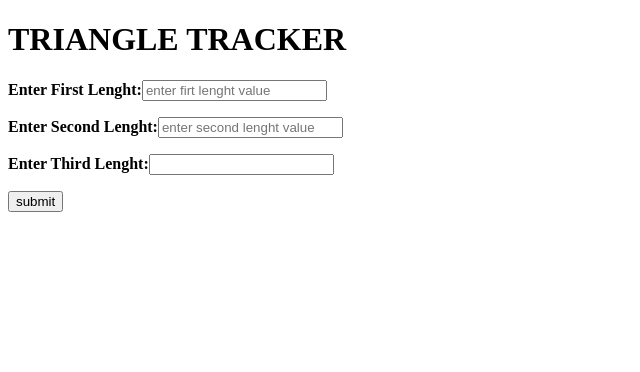
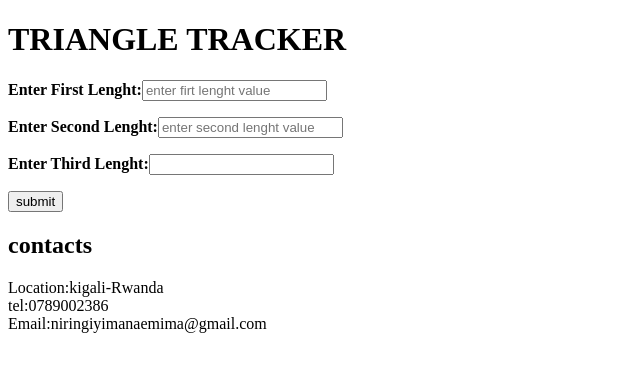
Before and after one commit to Emima77/essesment, a plain HTML site: page index.html in a window 1280 px wide. Shown: the whole page, without its empty margins (0-640 px from the left). Drawn offline with Linux system fonts and the light colour scheme.

Commit message:
readme.md

```diff
--- a/index.html
+++ b/index.html
@@ -18,6 +18,13 @@
         </div>
         <!--paragraph-->
         <p id="demo"></p>
+        <div id="contacts">
+            <footer class="footer"><h2>contacts</h2>
+                Location:kigali-Rwanda<br>
+                tel:0789002386<br>
+                Email:niringiyimanaemima@gmail.com
+            </footer>
+        </div>
 
     </body>
     </html>
```
Also changed, not shown: 1 other file.
